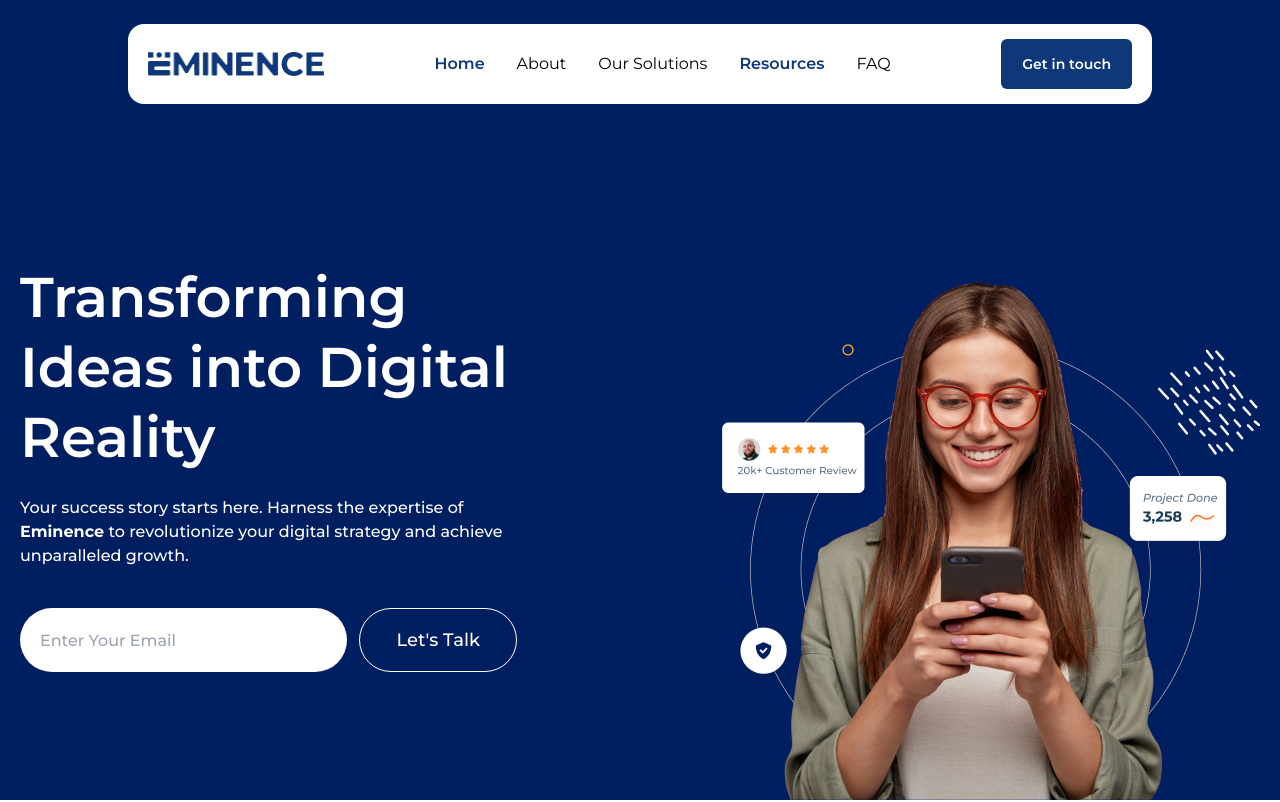
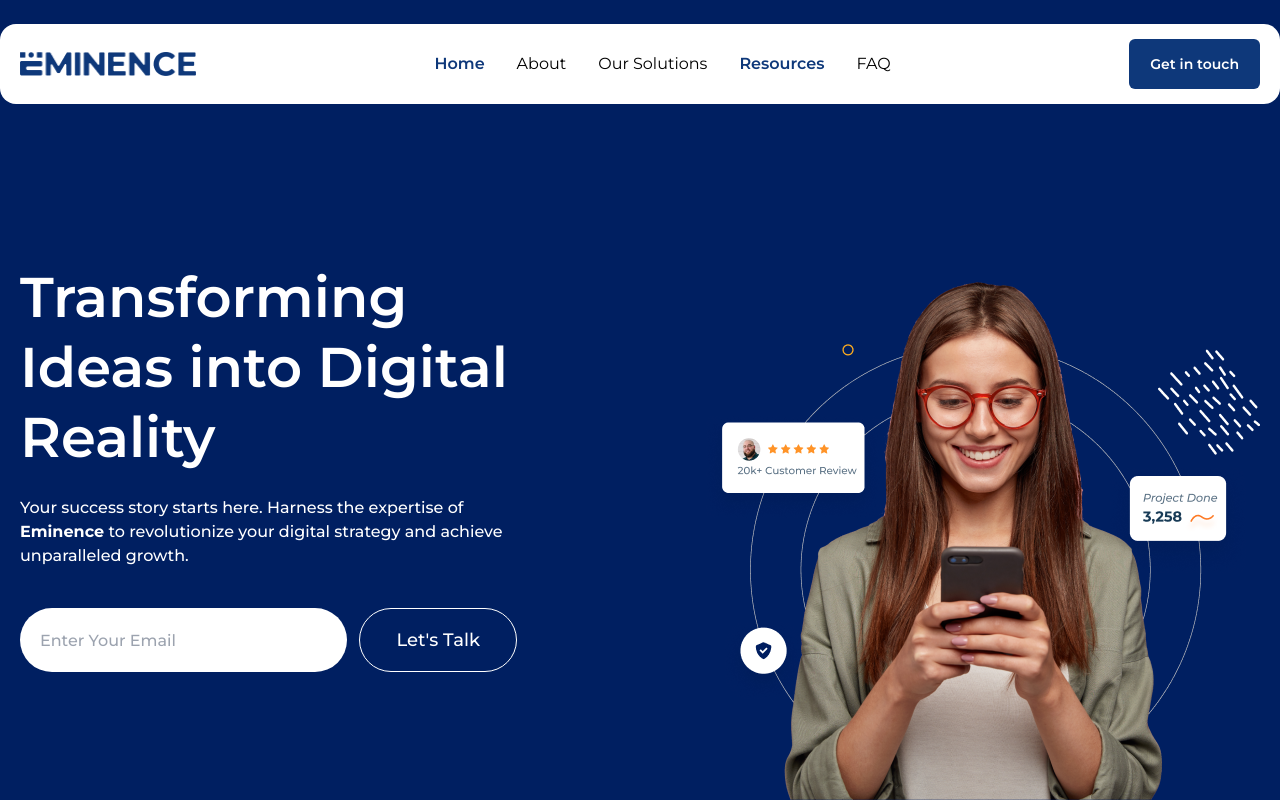
Before and after one commit to Eminence-Engineering/eminence, a React (Vite) app: page / in a window 1280 px wide. Shown: the top 802 px of the page. Built offline with nearby package versions, Linux system fonts and the light colour scheme.

Commit message:
fix: adjusted header width

```diff
--- a/src/components/HeaderBlue.jsx
+++ b/src/components/HeaderBlue.jsx
@@ -13,7 +13,7 @@ const Header = () => {
 
   return (
     <div>
-      <header className="relative bg-primary text-white lg:rounded-2xl flex items-center justify-between gap-2 p-5 md:py-7 z-50 max-w-5xl mx-auto transition-all">
+      <header className="relative bg-primary text-white lg:rounded-2xl flex items-center justify-between gap-2 p-5 md:py-7 z-50 lg:container transition-all">
         <div>
           <Link to={"/"}>
             <img src={logo} alt="logo" className="w-20 sm:w-28 md:w-44" />
--- a/src/components/HeaderWhite.jsx
+++ b/src/components/HeaderWhite.jsx
@@ -13,7 +13,7 @@ const Header = () => {
 
   return (
     <div>
-      <header className="relative bg-white text-black lg:rounded-2xl flex items-center justify-between gap-2 p-5 md:py-7 z-50 max-w-5xl mx-auto transition-all">
+      <header className="relative bg-white text-black lg:rounded-2xl flex items-center justify-between gap-2 p-5 md:py-7 z-50 lg:container transition-all">
         <div>
           <Link to={"/"}>
             <img src={logo} alt="logo" className="w-20 sm:w-28 md:w-44" />
```
